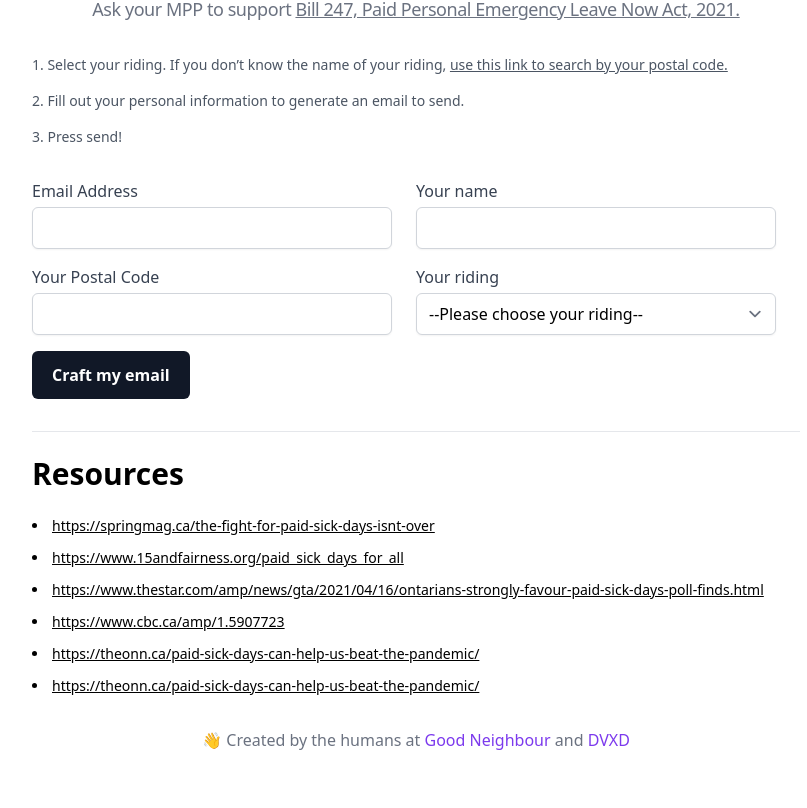
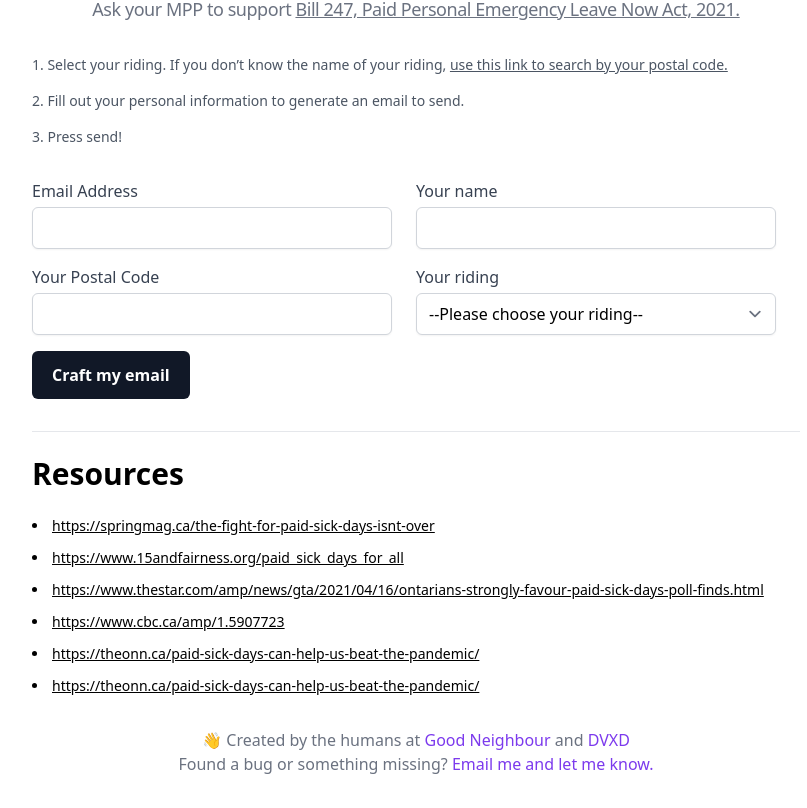
Before and after one commit to drewminns/bill247, a React app: page / in a window 1280 px wide. Shown: the part 273-1081 px from the top of the page, without its empty margins (224-1031 px from the left). Before the commit the page ends 1057 px from the top, so only its background shows below. Built offline with nearby package versions, Linux system fonts and the light colour scheme; what @tailwindcss/typography would draw is missing.

Commit message:
i think we're good

```diff
--- a/src/App.tsx
+++ b/src/App.tsx
@@ -31,7 +31,7 @@ export const App = () => {
     const body = {
       name: fieldValues?.name,
       from: fieldValues?.emailAddress,
-      email: 'dminns@gmail.com',
+      email: mpValues?.email,
       body: docValue,
     }
     try {
@@ -174,6 +174,12 @@ export const App = () => {
         <a href="https://dvxd.co" className="text-purple-600">
           DVXD
         </a>
+        <p>
+          Found a bug or something missing?{' '}
+          <a href="mailto:drew@usegoodnbr.com" className="text-purple-600">
+            Email me and let me know.
+          </a>
+        </p>
       </footer>
     </div>
   )
--- a/src/index.html
+++ b/src/index.html
@@ -21,8 +21,6 @@
       content="Denying sick days is driving the pandemic."
     />
 
-    <!-- Twitter -->
-    <meta property="twitter:card" content="summary_large_image" />
     <meta property="twitter:url" content="https://bill247.ca" />
     <meta property="twitter:title" content="Bill 247" />
     <meta
@@ -30,8 +28,8 @@
       content="Denying sick days is driving the pandemic."
     />
     <link rel="icon"
-      type="image/ico"
-      href="favicon.ico">
+      type="image/png"
+      href="https://usegoodnbr.com/favicon.png">
       <!-- Global site tag (gtag.js) - Google Analytics -->
 <script async src="https://www.googletagmanager.com/gtag/js?id=G-WZZD8MTGE8"></script>
 <script>
```
